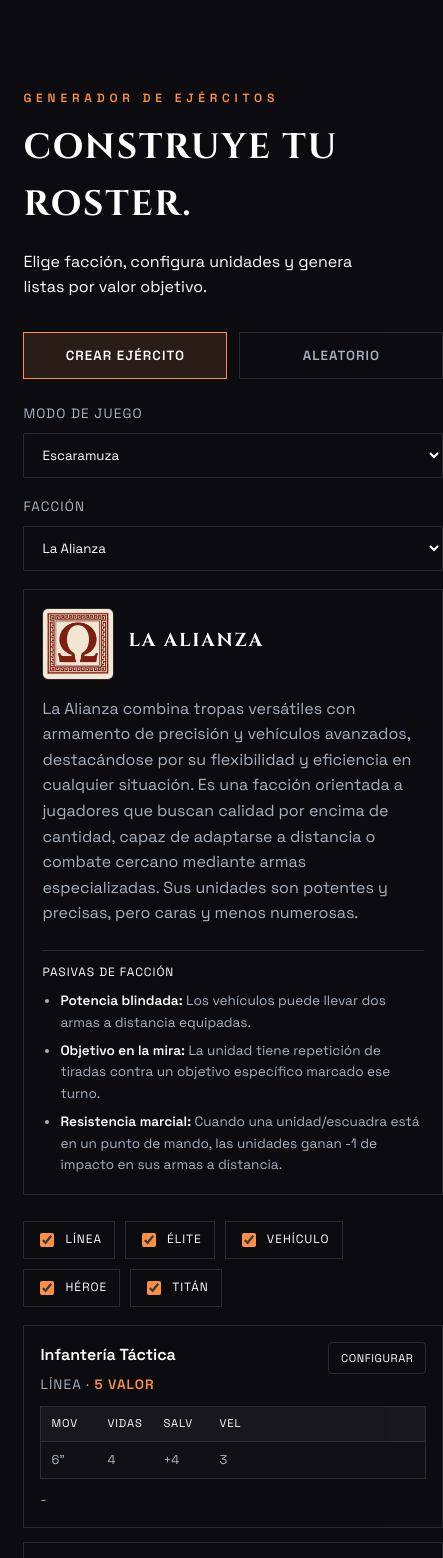
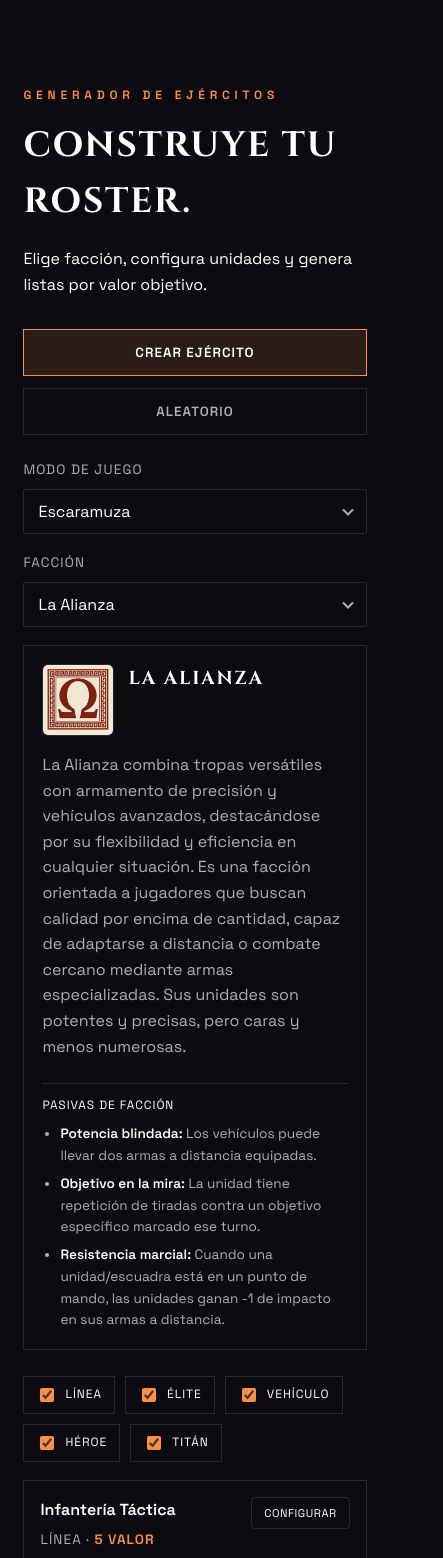
Before and after one commit to Alvidi/zerloreweb, a React (Vite) app: page /generador in a window 390 px wide. Shown: the part 150-1708 px from the top of the page, 443 px wide, since content can reach past the window. Built offline with nearby package versions, Linux system fonts and the light colour scheme.

Commit message:
arreglos de tablet y movil

```diff
--- a/src/App.css
+++ b/src/App.css
@@ -32,7 +32,9 @@
   display: flex;
   align-items: center;
   justify-content: space-between;
-  padding: 28px 6vw 10px;
+  width: min(100%, calc(var(--max-width) + (var(--page-gutter) * 2)));
+  margin: 0 auto;
+  padding: 28px var(--page-gutter) 10px;
   gap: 24px;
 }
 
@@ -110,25 +112,40 @@
 .hero {
   padding-bottom: 80px;
   position: relative;
+  overflow: hidden;
+  background: var(--bg-1);
+}
+
+.hero::after {
+  content: '';
+  position: absolute;
+  inset: 0;
+  width: min(100%, calc(var(--max-width) + (var(--page-gutter) * 2)));
+  margin: 0 auto;
   background-image:
     linear-gradient(180deg, rgba(8, 8, 12, 0.35), rgba(8, 8, 12, 0.9)),
     url('./images/cabecera.webp');
   background-size: cover;
   background-position: center;
   background-repeat: no-repeat;
+  z-index: 0;
 }
 
 .hero::before {
   content: '';
   position: absolute;
   inset: 0;
+  width: min(100%, calc(var(--max-width) + (var(--page-gutter) * 2)));
+  margin: 0 auto;
   background: radial-gradient(circle at 20% 20%, rgba(255, 143, 69, 0.18), transparent 45%);
   opacity: 0.9;
   pointer-events: none;
+  z-index: 0;
 }
 
 .hero>* {
   position: relative;
+  z-index: 1;
 }
 
 .hero-grid {
@@ -136,7 +153,7 @@
   grid-template-columns: repeat(auto-fit, minmax(320px, 1fr));
   gap: 40px;
   align-items: center;
-  padding: 32px 6vw 20px;
+  padding: 32px var(--page-gutter) 20px;
   max-width: var(--max-width);
   margin: 0 auto;
 }
@@ -285,7 +302,7 @@ button {
 }
 
 .section {
-  padding: 64px 6vw;
+  padding: 64px var(--page-gutter);
   max-width: var(--max-width);
   margin: 0 auto;
 }
@@ -301,7 +318,7 @@ button {
 .band-inner {
   max-width: var(--max-width);
   margin: 0 auto;
-  padding: 64px 6vw;
+  padding: 64px var(--page-gutter);
 }
 
 .split {
@@ -518,6 +535,121 @@ button {
   border: 1px solid var(--line);
   color: var(--text-main);
   border-radius: 2px;
+  font-size: 1rem;
+}
+
+.custom-select {
+  position: relative;
+}
+
+.custom-select-trigger {
+  width: 100%;
+  min-height: 44px;
+  padding: 12px 38px 12px 14px;
+  background: var(--bg-1);
+  border: 1px solid var(--line);
+  color: var(--text-main);
+  border-radius: 2px;
+  text-align: left;
+  font-size: 1rem;
+  line-height: 1.2;
+  position: relative;
+}
+
+.custom-select-trigger::after {
+  content: '';
+  position: absolute;
+  right: 14px;
+  top: 50%;
+  width: 8px;
+  height: 8px;
+  border-right: 2px solid var(--metal);
+  border-bottom: 2px solid var(--metal);
+  transform: translateY(-60%) rotate(45deg);
+  transition: transform 0.15s ease;
+}
+
+.custom-select.open .custom-select-trigger {
+  border-color: var(--accent);
+}
+
+.custom-select.open .custom-select-trigger::after {
+  transform: translateY(-35%) rotate(-135deg);
+}
+
+.custom-select-menu {
+  position: absolute;
+  left: 0;
+  right: 0;
+  top: calc(100% + 6px);
+  z-index: 70;
+  max-height: 260px;
+  overflow-y: auto;
+  background: var(--bg-2);
+  border: 1px solid var(--line);
+  border-radius: 4px;
+  box-shadow: 0 12px 28px rgba(0, 0, 0, 0.5);
+  padding: 6px;
+}
+
+.custom-select-option {
+  width: 100%;
+  border: 0;
+  background: transparent;
+  color: var(--text-main);
+  padding: 10px 12px;
+  text-align: left;
+  border-radius: 3px;
+  font-size: 1rem;
+  line-height: 1.25;
+}
+
+.custom-select-option:hover {
+  background: rgba(255, 143, 69, 0.1);
+}
+
+.custom-select-option.active {
+  background: rgba(255, 143, 69, 0.18);
+  color: #fff;
+}
+
+.custom-select.disabled .custom-select-trigger {
+  opacity: 0.55;
+  cursor: not-allowed;
+}
+
+.field select,
+.contact-form select {
+  appearance: none;
+  -webkit-appearance: none;
+  -moz-appearance: none;
+  background-image:
+    linear-gradient(45deg, transparent 50%, var(--metal) 50%),
+    linear-gradient(135deg, var(--metal) 50%, transparent 50%);
+  background-position:
+    calc(100% - 18px) calc(50% - 2px),
+    calc(100% - 12px) calc(50% - 2px);
+  background-size: 6px 6px, 6px 6px;
+  background-repeat: no-repeat;
+  padding-right: 34px;
+  min-height: 44px;
+  line-height: 1.2;
+  text-transform: none;
+  letter-spacing: 0;
+  cursor: pointer;
+}
+
+.field select option,
+.contact-form select option {
+  color: var(--text-main);
+  background: var(--bg-2);
+  font-size: 1rem;
+}
+
+.field input:focus,
+.field select:focus {
+  border-color: var(--accent);
+  outline: none;
 }
 
 .field-group {
@@ -1155,7 +1287,9 @@ button {
 }
 
 .footer {
-  padding: 28px 6vw;
+  width: min(100%, calc(var(--max-width) + (var(--page-gutter) * 2)));
+  margin: 0 auto;
+  padding: 28px var(--page-gutter);
   display: flex;
   justify-content: space-between;
   border-top: 1px solid var(--line);
@@ -1459,21 +1593,51 @@ mark {
 }
 
 @media (max-width: 900px) {
+  .hero {
+    padding-bottom: 64px;
+  }
+
+  .hero-grid {
+    gap: 28px;
+    grid-template-columns: 1fr;
+    padding-top: 24px;
+  }
+
+  .hero-actions {
+    gap: 12px;
+    margin-bottom: 20px;
+  }
+
+  .hero::before {
+    width: 100%;
+  }
+
+  .hero::after {
+    width: 100%;
+  }
+
   .nav {
     flex-direction: column;
-    padding: 20px 6vw;
+    padding: 20px var(--page-gutter);
   }
 
   .nav-links {
     justify-content: center;
+    flex-wrap: wrap;
+    gap: 16px;
+  }
+
+  .footer {
+    gap: 10px;
+    flex-wrap: wrap;
   }
 
   .section {
-    padding: 56px 6vw;
+    padding: 56px var(--page-gutter);
   }
 
   .band-inner {
-    padding: 56px 6vw;
+    padding: 56px var(--page-gutter);
   }
 
   .split {
@@ -1809,6 +1973,86 @@ mark {
 }
 
 @media (max-width: 700px) {
+  .field input,
+  .field select {
+    font-size: 16px;
+  }
+
+  .generator-page .section-head h2 {
+    font-size: clamp(1.8rem, 9vw, 2.2rem);
+  }
+
+  .mode-switch {
+    grid-template-columns: 1fr;
+  }
+
+  .mode-button {
+    width: 100%;
+  }
+
+  .faction-header,
+  .unit-card-header,
+  .army-header,
+  .army-unit-header {
+    flex-wrap: wrap;
+    align-items: flex-start;
+  }
+
+  .faction-header h3,
+  .unit-card h4,
+  .army-unit-header h4 {
+    overflow-wrap: anywhere;
+  }
+
+  .unit-specialty,
+  .army-weapons,
+  .mini-loadout-item {
+    overflow-wrap: anywhere;
+  }
+
+  .army-actions,
+  .army-unit-actions {
+    display: grid;
+    grid-template-columns: 1fr;
+  }
+
+  .army-actions .ghost.small,
+  .army-unit-actions .ghost.tiny {
+    width: 100%;
+    text-align: center;
+  }
+
+  .hero {
+    padding-bottom: 52px;
+  }
+
+  .hero-grid {
+    gap: 20px;
+    padding-top: 18px;
+    padding-bottom: 16px;
+  }
+
+  .hero .lead {
+    font-size: 1.05rem;
+  }
+
+  .hero-actions .primary,
+  .hero-actions .ghost {
+    width: 100%;
+    text-align: center;
+  }
+
+  .nav-links {
+    font-size: 0.8rem;
+    gap: 12px;
+  }
+
+  .footer {
+    flex-direction: column;
+    align-items: center;
+    text-align: center;
+  }
+
   .rules-layout {
     grid-template-columns: 1fr;
   }
@@ -1825,4 +2069,104 @@ mark {
   .rules-html .page {
     max-width: 100%;
   }
-}
+
+  .unit-modal-card {
+    width: min(96vw, 720px);
+    max-height: 92vh;
+    padding: 18px 14px;
+  }
+
+  .unit-modal-footer {
+    position: sticky;
+    bottom: -1px;
+    padding-top: 10px;
+    padding-bottom: calc(2px + env(safe-area-inset-bottom, 0px));
+    background: linear-gradient(180deg, rgba(16, 17, 22, 0), rgba(16, 17, 22, 0.95) 36%);
+  }
+
+  .unit-stats-table,
+  .weapon-stats-table {
+    overflow-x: visible;
+  }
+
+  .unit-stats-row.head,
+  .weapon-stats-row.head {
+    display: none;
+  }
+
+  .unit-stats-row,
+  .weapon-stats-row {
+    min-width: 0;
+    grid-template-columns: repeat(2, minmax(0, 1fr));
+    gap: 8px;
+    padding: 10px;
+  }
+
+  .unit-stats-row:not(.head) span,
+  .weapon-stats-row:not(.head) span {
+    display: grid;
+    gap: 4px;
+    padding: 8px 10px;
+    border: 1px solid var(--line);
+    background: rgba(255, 255, 255, 0.02);
+    border-radius: 3px;
+    line-height: 1.25;
+    overflow-wrap: anywhere;
+  }
+
+  .unit-stats-row:not(.head) span::before,
+  .weapon-stats-row:not(.head) span::before {
+    font-size: 0.62rem;
+    text-transform: uppercase;
+    letter-spacing: 0.08em;
+    color: var(--metal);
+  }
+
+  .unit-stats-row:not(.head) span:nth-child(1)::before {
+    content: 'Mov';
+  }
+
+  .unit-stats-row:not(.head) span:nth-child(2)::before {
+    content: 'Vidas';
+  }
+
+  .unit-stats-row:not(.head) span:nth-child(3)::before {
+    content: 'Salv';
+  }
+
+  .unit-stats-row:not(.head) span:nth-child(4)::before {
+    content: 'Vel';
+  }
+
+  .unit-stats-row:not(.head) span:nth-child(5)::before {
+    content: 'Escuadra';
+  }
+
+  .weapon-stats-row:not(.head) span:nth-child(1)::before {
+    content: 'Atq';
+  }
+
+  .weapon-stats-row:not(.head) span:nth-child(2)::before {
+    content: 'Dist';
+  }
+
+  .weapon-stats-row:not(.head) span:nth-child(3)::before {
+    content: 'Imp';
+  }
+
+  .weapon-stats-row:not(.head) span:nth-child(4)::before {
+    content: 'Daño';
+  }
+
+  .weapon-stats-row:not(.head) span:nth-child(5)::before {
+    content: 'Critico';
+  }
+
+  .weapon-stats-row:not(.head) span:nth-child(6)::before {
+    content: 'Habilidades';
+  }
+
+  .weapon-stats-row:not(.head) span:nth-child(7)::before {
+    content: '+Valor';
+  }
+}
--- a/src/index.css
+++ b/src/index.css
@@ -18,6 +18,7 @@
   --line: rgba(255, 255, 255, 0.12);
   --glow: rgba(255, 159, 87, 0.35);
   --max-width: 1200px;
+  --page-gutter: clamp(20px, 6vw, 64px);
   --text-main: #ffffff;
   --text-muted: #a7b0c0;
 }
--- a/src/pages/Generador.jsx
+++ b/src/pages/Generador.jsx
@@ -1,4 +1,4 @@
-import { useEffect, useMemo, useState } from 'react'
+import { useEffect, useMemo, useRef, useState } from 'react'
 import { jsPDF } from 'jspdf'
 
 const factionModules = import.meta.glob('../data/**/*.json', { eager: true })
@@ -967,23 +967,28 @@ function Generador() {
 
           {mode === 'manual' && (
             <div className="manual-panel">
-              <label className="field">
-                Modo de juego
-                <select value={gameMode} onChange={(event) => setGameMode(event.target.value)}>
-                  <option value="escaramuza">Escaramuza</option>
-                  <option value="escuadra">Escuadra</option>
-                </select>
-              </label>
-              <label className="field">
-                Facción
-                <select value={selectedFactionId} onChange={handleFactionChange}>
-                  {factions.map((faction) => (
-                    <option key={faction.id} value={faction.id}>
-                      {faction.nombre}
-                    </option>
-                  ))}
-                </select>
-              </label>
+              <div className="field">
+                <span>Modo de juego</span>
+                <CustomSelect
+                  value={gameMode}
+                  onChange={setGameMode}
+                  options={[
+                    { value: 'escaramuza', label: 'Escaramuza' },
+                    { value: 'escuadra', label: 'Escuadra' },
+                  ]}
+                />
+              </div>
+              <div className="field">
+                <span>Facción</span>
+                <CustomSelect
+                  value={selectedFactionId}
+                  onChange={(next) => handleFactionChange({ target: { value: next } })}
+                  options={factions.map((faction) => ({
+                    value: faction.id,
+                    label: faction.nombre,
+                  }))}
+                />
+              </div>
 
               {selectedFaction && (
                 <>
@@ -1067,13 +1072,17 @@ function Generador() {
 
           {mode === 'random' && (
             <div className="random-panel">
-              <label className="field">
-                Modo de juego
-                <select value={gameMode} onChange={(event) => setGameMode(event.target.value)}>
-                  <option value="escaramuza">Escaramuza</option>
-                  <option value="escuadra">Escuadra</option>
-                </select>
-              </label>
+              <div className="field">
+                <span>Modo de juego</span>
+                <CustomSelect
+                  value={gameMode}
+                  onChange={setGameMode}
+                  options={[
+                    { value: 'escaramuza', label: 'Escaramuza' },
+                    { value: 'escuadra', label: 'Escuadra' },
+                  ]}
+                />
+              </div>
               <label className="field">
                 Valor objetivo
                 <input
@@ -1083,17 +1092,20 @@ function Generador() {
                   onChange={(event) => setTargetValue(event.target.value)}
                 />
               </label>
-              <label className="field">
-                Facción
-                <select value={randomFactionId} onChange={(event) => setRandomFactionId(event.target.value)}>
-                  <option value="random">Aleatoria</option>
-                  {factions.map((faction) => (
-                    <option key={faction.id} value={faction.id}>
-                      {faction.nombre}
-                    </option>
-                  ))}
-                </select>
-              </label>
+              <div className="field">
+                <span>Facción</span>
+                <CustomSelect
+                  value={randomFactionId}
+                  onChange={setRandomFactionId}
+                  options={[
+                    { value: 'random', label: 'Aleatoria' },
+                    ...factions.map((faction) => ({
+                      value: faction.id,
+                      label: faction.nombre,
+                    })),
+                  ]}
+                />
+              </div>
               <div className="unit-type-filters">
                 {availableUnitTypesRandom.map((type) => (
                   <label key={`random-${type}`} className="unit-type-filter">
@@ -1414,16 +1426,17 @@ function UnitConfigurator({ unit, selected, onClose, onConfirm, gameMode }) {
                 const weapon = getWeaponById(unit.armas_disparo, value)
                 return (
                   <div className="weapon-select" key={`shooting-${index}`}>
-                    <label className="field">
-                      Selección {index + 1}
-                      <select value={value} onChange={(event) => handleShootingChange(index, event.target.value)}>
-                        {unit.armas_disparo.map((option) => (
-                          <option key={option.id} value={option.id}>
-                            {option.nombre} (+{option.valor_extra})
-                          </option>
-                        ))}
-                      </select>
-                    </label>
+                    <div className="field">
+                      <span>Selección {index + 1}</span>
+                      <CustomSelect
+                        value={value}
+                        onChange={(next) => handleShootingChange(index, next)}
+                        options={unit.armas_disparo.map((option) => ({
+                          value: option.id,
+                          label: `${option.nombre} (+${option.valor_extra})`,
+                        }))}
+                      />
+                    </div>
                     {renderWeaponStats(weapon)}
                   </div>
                 )
@@ -1433,19 +1446,17 @@ function UnitConfigurator({ unit, selected, onClose, onConfirm, gameMode }) {
 
           {gameMode !== 'escuadra' && unit.armas_melee.length > 0 && (
             <div className="weapon-select">
-              <label className="field">
-                Arma cuerpo a cuerpo
-                <select
+              <div className="field">
+                <span>Arma cuerpo a cuerpo</span>
+                <CustomSelect
                   value={meleeSelection}
-                  onChange={(event) => setMeleeSelection(event.target.value)}
-                >
-                  {unit.armas_melee.map((weapon) => (
-                    <option key={weapon.id} value={weapon.id}>
-                      {weapon.nombre} (+{weapon.valor_extra})
-                    </option>
-                  ))}
-                </select>
-              </label>
+                  onChange={setMeleeSelection}
+                  options={unit.armas_melee.map((weapon) => ({
+                    value: weapon.id,
+                    label: `${weapon.nombre} (+${weapon.valor_extra})`,
+                  }))}
+                />
+              </div>
               {renderWeaponStats(selectedMelee)}
             </div>
           )}
@@ -1458,29 +1469,27 @@ function UnitConfigurator({ unit, selected, onClose, onConfirm, gameMode }) {
                   <div className="mini-row-title">Unidad {index + 1}</div>
                   {(unit.armas_disparo.length ? shootingSelection : []).map((_, slotIndex) => (
                     <div className="field" key={`mini-${index}-shoot-${slotIndex}`}>
-                      <label>
-                        Disparo {slotIndex + 1}
-                        <select
+                      <div className="field">
+                        <span>Disparo {slotIndex + 1}</span>
+                        <CustomSelect
                           value={mini.shootingIds[slotIndex] || shootingSelection[slotIndex]}
-                          onChange={(event) =>
+                          onChange={(nextValue) =>
                             setPerMiniSelections((prev) => {
                               const next = [...prev]
                               const current = { ...next[index] }
                               const ids = [...(current.shootingIds || shootingSelection)]
-                              ids[slotIndex] = event.target.value
+                              ids[slotIndex] = nextValue
                               current.shootingIds = ids
                               next[index] = current
                               return next
                             })
                           }
-                        >
-                          {unit.armas_disparo.map((weapon) => (
-                            <option key={weapon.id} value={weapon.id}>
-                              {weapon.nombre} (+{weapon.valor_extra})
-                            </option>
-                          ))}
-                        </select>
-                      </label>
+                          options={unit.armas_disparo.map((weapon) => ({
+                            value: weapon.id,
+                            label: `${weapon.nombre} (+${weapon.valor_extra})`,
+                          }))}
+                        />
+                      </div>
                       {renderWeaponStats(
                         getWeaponById(
                           unit.armas_disparo,
@@ -1491,27 +1500,25 @@ function UnitConfigurator({ unit, selected, onClose, onConfirm, gameMode }) {
                   ))}
                   {unit.armas_melee.length > 0 && (
                     <div className="field">
-                      <label>
-                        Melee
-                        <select
+                      <div className="field">
+                        <span>Melee</span>
+                        <CustomSelect
                           value={mini.meleeId || meleeSelection}
-                          onChange={(event) =>
+                          onChange={(nextValue) =>
                             setPerMiniSelections((prev) => {
                               const next = [...prev]
                               const current = { ...next[index] }
-                              current.meleeId = event.target.value
+                              current.meleeId = nextValue
                               next[index] = current
                               return next
                             })
                           }
-                        >
-                          {unit.armas_melee.map((weapon) => (
-                            <option key={weapon.id} value={weapon.id}>
-                              {weapon.nombre} (+{weapon.valor_extra})
-                            </option>
-                          ))}
-                        </select>
-                      </label>
+                          options={unit.armas_melee.map((weapon) => ({
+                            value: weapon.id,
+                            label: `${weapon.nombre} (+${weapon.valor_extra})`,
+                          }))}
+                        />
+                      </div>
                       {renderWeaponStats(getWeaponById(unit.armas_melee, mini.meleeId || meleeSelection))}
                     </div>
                   )}
@@ -1544,4 +1551,64 @@ function UnitConfigurator({ unit, selected, onClose, onConfirm, gameMode }) {
   )
 }
 
+function CustomSelect({ value, onChange, options, disabled = false }) {
+  const rootRef = useRef(null)
+  const [open, setOpen] = useState(false)
+  const selected = options.find((option) => option.value === value) || options[0]
+
+  useEffect(() => {
+    if (!open) return
+    const handlePointerDown = (event) => {
+      if (rootRef.current && !rootRef.current.contains(event.target)) {
+        setOpen(false)
+      }
+    }
+    const handleEscape = (event) => {
+      if (event.key === 'Escape') {
+        setOpen(false)
+      }
+    }
+    document.addEventListener('pointerdown', handlePointerDown)
+    document.addEventListener('keydown', handleEscape)
+    return () => {
+      document.removeEventListener('pointerdown', handlePointerDown)
+      document.removeEventListener('keydown', handleEscape)
+    }
+  }, [open])
+
+  const handleSelect = (next) => {
+    onChange(next)
+    setOpen(false)
+  }
+
+  return (
+    <div className={`custom-select${open ? ' open' : ''}${disabled ? ' disabled' : ''}`} ref={rootRef}>
+      <button
+        type="button"
+        className="custom-select-trigger"
+        onClick={() => setOpen((prev) => !prev)}
+        disabled={disabled || options.length === 0}
+      >
+        <span>{selected?.label || 'Seleccionar'}</span>
+      </button>
+      {open && options.length > 0 && (
+        <div className="custom-select-menu" role="listbox">
+          {options.map((option) => (
+            <button
+              key={option.value}
+              type="button"
+              className={`custom-select-option${option.value === value ? ' active' : ''}`}
+              onClick={() => handleSelect(option.value)}
+              role="option"
+              aria-selected={option.value === value}
+            >
+              {option.label}
+            </button>
+          ))}
+        </div>
+      )}
+    </div>
+  )
+}
+
 export default Generador
```
